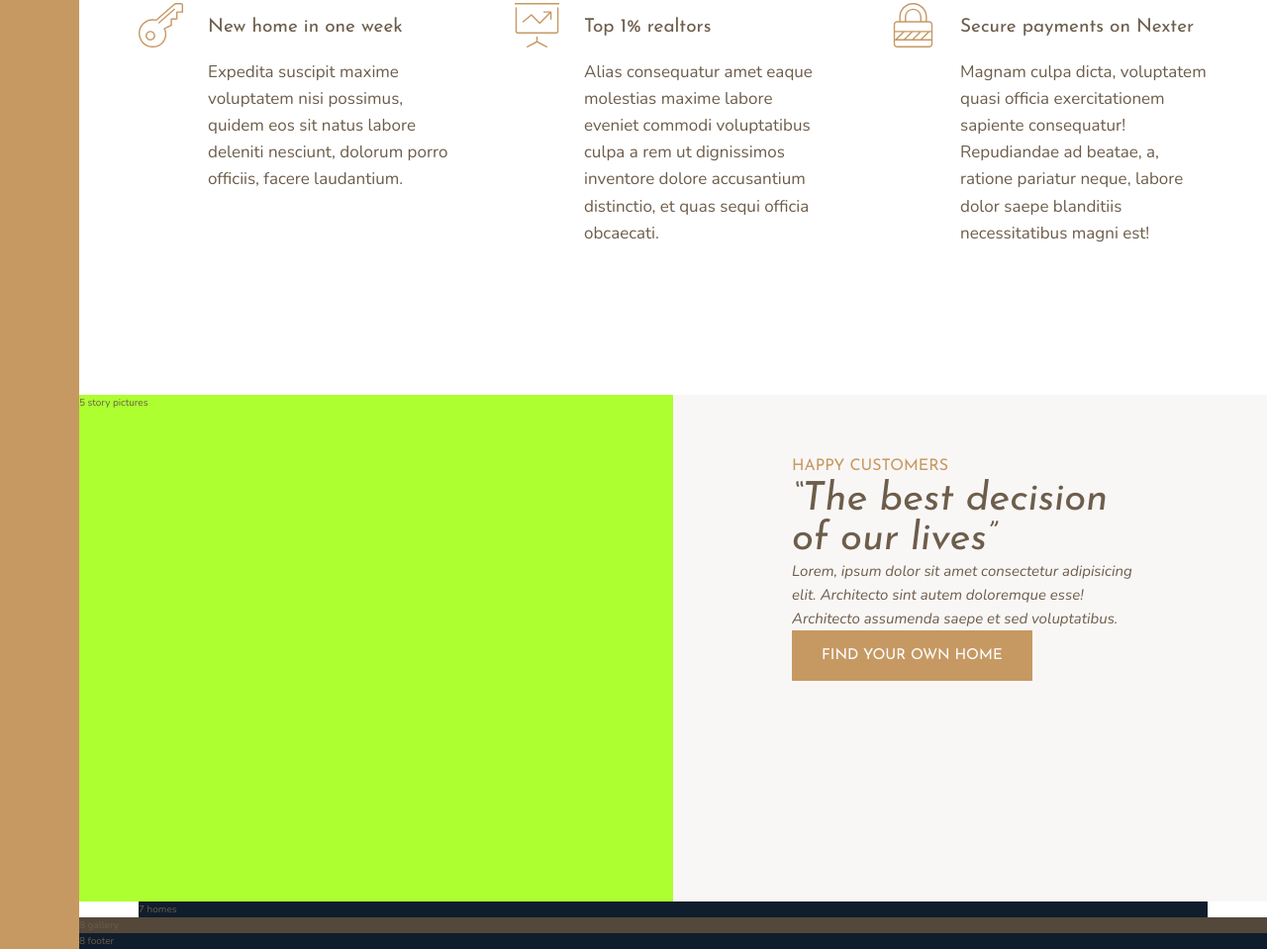
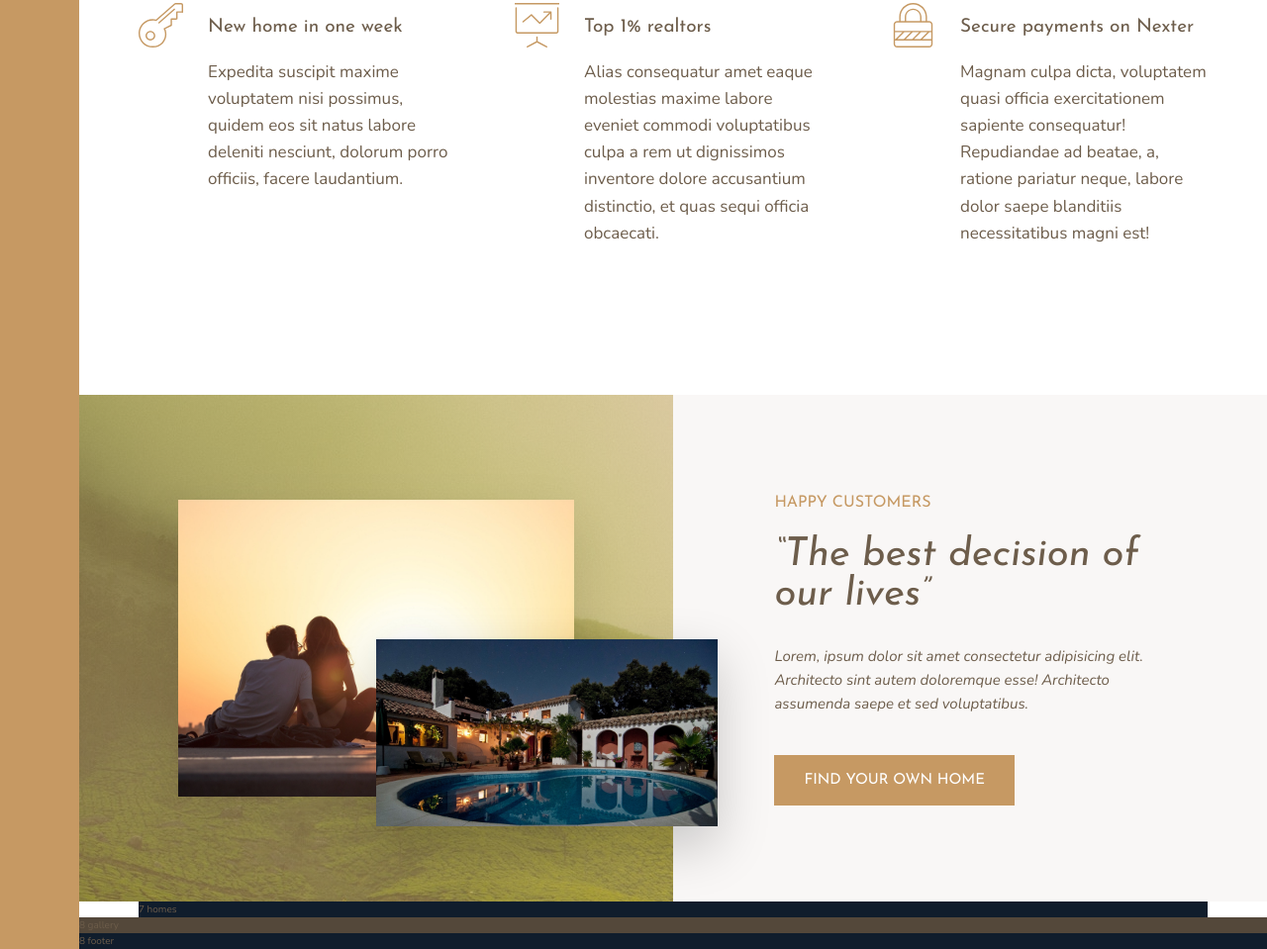
Before and after one commit to tomkent321/nexter, a website: page index.html in a window 1280 px wide. Shown: the part 994-1953 px from the top of the page at 99% size. Drawn offline with nearby package versions, Linux system fonts and the light colour scheme.

Commit message:
stories and features sections

```diff
--- a/index.html
+++ b/index.html
@@ -91,11 +91,14 @@
       </div>
     </section>
 
-    <div class="story__pictures">5 story pictures</div>
+    <div class="story__pictures">
+        <img src="img/story-1.jpeg" alt="people picture" class="story__img--1">
+        <img src="img/story-2.jpeg" alt="picture of house" class="story__img--2">
+    </div>
 
     <div class="story__content">
-        <h3 class="heading-3">Happy Customers</h3>
-        <h2 class="heading-2 heading-2--dark">&ldquo;The best decision of our lives&rdquo;</h2>
+        <h3 class="heading-3 mb-2 ">Happy Customers</h3>
+        <h2 class="heading-2 heading-2--dark mb-3">&ldquo;The best decision of our lives&rdquo;</h2>
         <p class="story__text">Lorem, ipsum dolor sit amet consectetur adipisicing elit. Architecto sint autem doloremque esse! Architecto assumenda saepe et sed voluptatibus.
 
         </p>
--- a/sass/_story.scss
+++ b/sass/_story.scss
@@ -1,21 +1,55 @@
-
-
 .story {
-
   &__pictures {
     background-color: greenyellow;
     grid-column: full-start / col-end 4;
+    background-image: linear-gradient(rgba($color-primary, .5), rgba($color-primary, .5)), url(../img/back.jpg);
+
+    display: grid;
+    grid-template-rows: repeat(6, 1fr);
+    grid-template-columns: repeat(6, 1fr);
+    align-items: center;
+  }
+
+  &__img--1 {
+    width: 100%;
+    grid-row: 2 / 6;
+    grid-column: 2 / 6;
+    box-shadow: 0 2rem 5rem rgba(#000, .1);
+  }
+  &__img--2 {
+    width: 100%;
+    grid-row: 4 / 6;
+    grid-column: 4 / 7;
+    width: 115%;
+    box-shadow: 0 2rem 5rem rgba(#000, .2);
+    z-index: 10;
   }
 
   &__content {
     background-color: $color-grey-light-1;
     grid-column: col-start 5 / full-end;
 
-    padding: 6rem 12rem;
+    padding: 6rem 8vw;
+
+    // using flexbox
+
+    // display: flex;
+    // flex-direction: column;
+    // justify-content: center;
+    // align-items: flex-start;
+
+    // or
+
+    // using grid
+
+    display: grid;
+    align-content: center;
+    justify-items: start;
   }
 
   &__text {
     font-size: 1.5rem;
     font-style: italic;
+    margin-bottom: 4rem;
   }
 }
--- a/sass/_typography.scss
+++ b/sass/_typography.scss
@@ -3,7 +3,6 @@
 %heading {
   font-family: $font-display;
   font-weight: 400;
-
 }
 
 .heading-1 {
@@ -15,8 +14,12 @@
   font-style: italic;
   line-height: 1;
 
-  &--light { color: $color-grey-light-1;}
-  &--dark { color: $color-grey-dark-2;}
+  &--light {
+    color: $color-grey-light-1;
+  }
+  &--dark {
+    color: $color-grey-dark-2;
+  }
 }
 .heading-3 {
   @extend %heading;
@@ -28,9 +31,12 @@
   @extend %heading;
   font-size: 1.9rem;
 
-  &--light { color: $color-grey-light-1;}
-  &--dark { color: $color-grey-dark-2;}
-
+  &--light {
+    color: $color-grey-light-1;
+  }
+  &--dark {
+    color: $color-grey-dark-2;
+  }
 }
 
 .btn {
@@ -43,10 +49,24 @@
   text-transform: uppercase;
   padding: 1.8rem 3rem;
   cursor: pointer;
-  transition: all .2s;
+  transition: all 0.2s;
+  // align-self: flex-start;
+
 
   &:hover {
     background-color: $color-primary-dark;
   }
+}
 
+.mb-2 {
+  margin-bottom: 2rem;    //sm
 }
+.mb-3 {
+  margin-bottom: 3rem;    //md
+}
+.mb-4 {
+  margin-bottom: 4rem;    //lg
+}
+.mb-8 {
+  margin-bottom: 8rem;     //bg
+}
```
Also changed, not shown: css/main.css.
